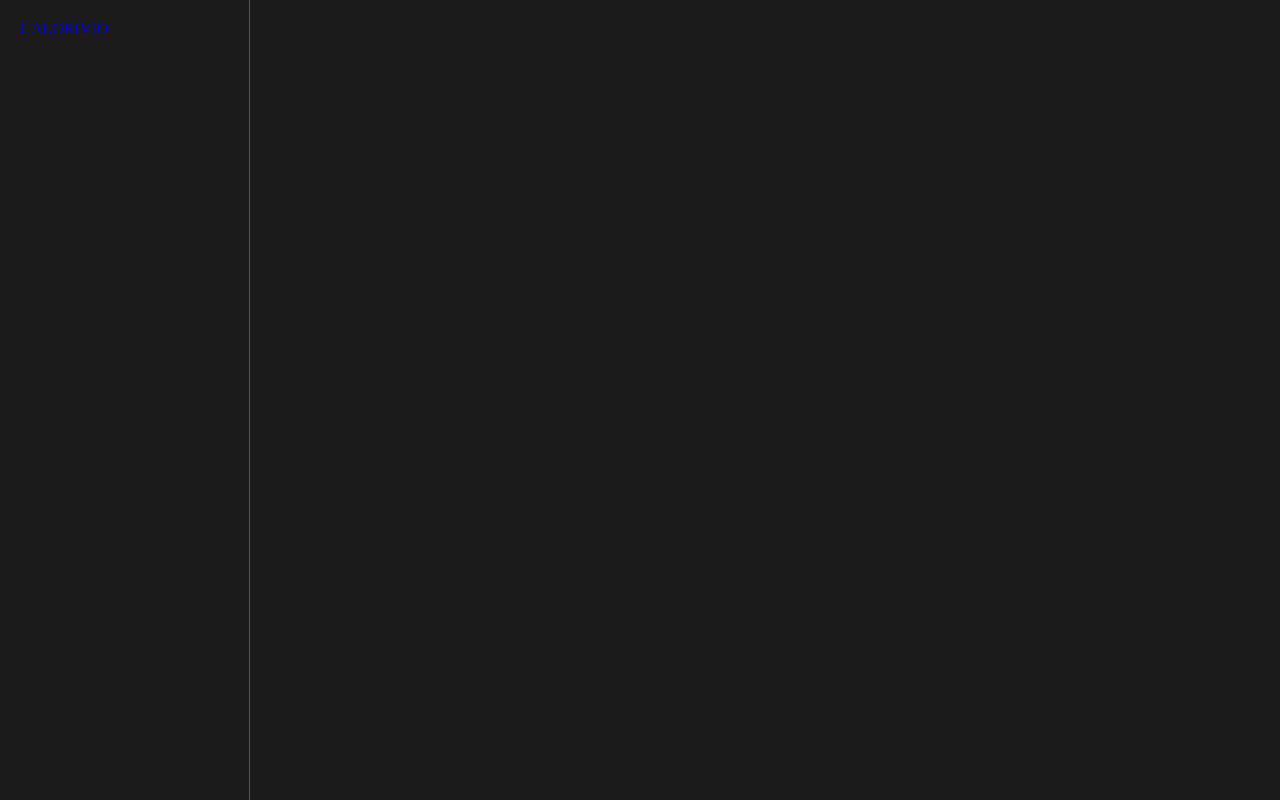
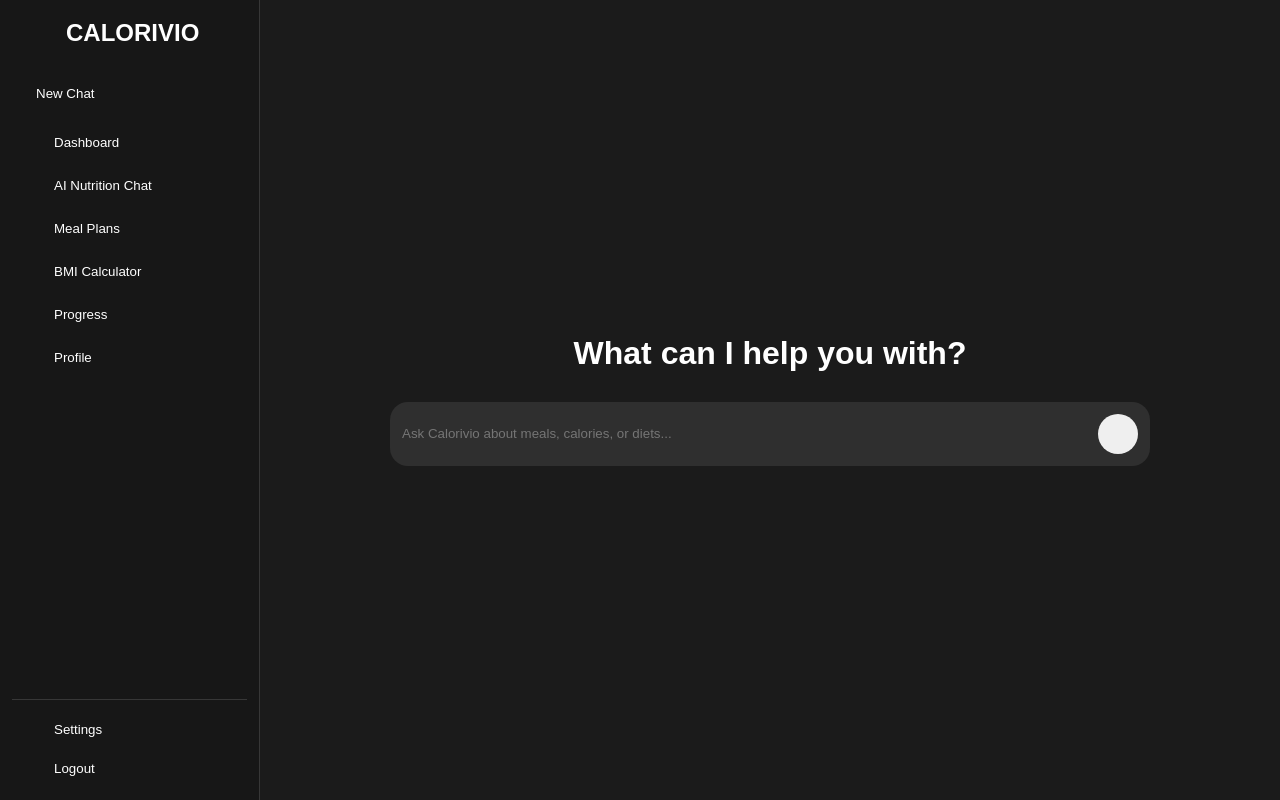
Before and after one commit to Blessen25/Calorivio-AI, a React (Vite) app in the folder calorivio-ai/: page / in a window 1280 px wide. Built offline with nearby package versions, Linux system fonts and the light colour scheme.

Commit message:
Changed ICONMS

```diff
--- a/calorivio-ai/src/components/home/home.css
+++ b/calorivio-ai/src/components/home/home.css
@@ -1,25 +1,136 @@
-.layout {
-
-    display: flex;
-    height: 100vh;
+.app_layout {
+  display: flex;
+  min-height: 100vh;
+  background: rgb(27, 27, 27);
 }
 
 .sidebar {
-
-    width: 250px;
-    background-color: rgb(27, 27, 27);
-    border-right: 1px solid rgb(85, 85, 85);
-    transition: width 0.3s ease;
-    padding: 20px;
+  width: 260px;
+  background: rgb(23, 23, 23);
+  border-right: 1px solid rgb(55, 55, 55);
+  transition: all 0.3s ease;
+  display: flex;
+  flex-direction: column;
+  padding: 12px;
 }
 
 .sidebar.collapsed {
+  width: 70px;
+}
 
-    width: 60px;
+.sidebar_top {
+  display: flex;
+  align-items: center;
+  gap: 12px;
+  margin-bottom: 20px;
+}
+
+.logo {
+  color: white;
+}
+
+.icon_btn {
+  background: transparent;
+  border: none;
+  color: white;
+  width: 42px;
+  height: 42px;
+  border-radius: 10px;
+  cursor: pointer;
+}
+
+.icon_btn:hover {
+  background: rgb(47, 47, 47);
+}
+
+.new_chat_btn {
+  display: flex;
+  align-items: center;
+  gap: 12px;
+  border: none;
+  background: transparent;
+  color: white;
+  padding: 12px;
+  border-radius: 10px;
+  cursor: pointer;
+}
+
+.new_chat_btn:hover {
+  background: rgb(47, 47, 47);
+}
+
+.nav_links {
+  display: flex;
+  flex-direction: column;
+  gap: 4px;
+  margin-top: 10px;
+}
+
+.nav_item {
+  display: flex;
+  align-items: center;
+  gap: 12px;
+  padding: 12px;
+  border: none;
+  background: transparent;
+  color: white;
+  border-radius: 10px;
+  cursor: pointer;
+}
+
+.nav_item:hover {
+  background: rgb(47, 47, 47);
+}
+
+.nav_item i {
+  min-width: 18px;
+}
+
+.sidebar_bottom {
+  margin-top: auto;
+  border-top: 1px solid rgb(55, 55, 55);
+  padding-top: 10px;
 }
 
 .main_dashboard {
+  flex: 1;
+  display: flex;
+  justify-content: center;
+  align-items: center;
+}
 
-    flex: 1;
-    background-color: rgb(27, 27, 27);
+.chat_container {
+  width: 100%;
+  max-width: 800px;
+  padding: 20px;
 }
+
+.chat_container h1 {
+  color: white;
+  text-align: center;
+  margin-bottom: 30px;
+}
+
+.chat_box {
+  display: flex;
+  align-items: center;
+  background: rgb(47, 47, 47);
+  border-radius: 18px;
+  padding: 12px;
+}
+
+.chat_box input {
+  flex: 1;
+  background: transparent;
+  border: none;
+  outline: none;
+  color: white;
+}
+
+.chat_box button {
+  width: 40px;
+  height: 40px;
+  border-radius: 50%;
+  border: none;
+  cursor: pointer;
+}
--- a/calorivio-ai/src/components/home/home.tsx
+++ b/calorivio-ai/src/components/home/home.tsx
@@ -1,28 +1,106 @@
-import { useState } from 'react';
-import './home.css';
+import { useState } from "react";
+import "./home.css";
 
 const Home_Comp = () => {
+  const [collapsed, setCollapsed] = useState(false);
+  const [showText, setShowText] = useState(true);
 
-    const [collapsed, setCollapsed] = useState(false);
-    const toggleSidebar = () => {
+  const toggleSidebar = () => {
+    if (!collapsed) {
+      setShowText(false);
+      setCollapsed(true);
+    } else {
+      setCollapsed(false);
 
-        setCollapsed(!collapsed);
+      setTimeout(() => {
+        setShowText(true);
+      }, 200);
     }
-    return(
+  };
 
-        <>
+  const menuItems = [
+    {
+      label: "Dashboard",
+      icon: "fa-table-columns",
+    },
+    {
+      label: "AI Nutrition Chat",
+      icon: "fa-comment-dots",
+    },
+    {
+      label: "Meal Plans",
+      icon: "fa-utensils",
+    },
+    {
+      label: "BMI Calculator",
+      icon: "fa-calculator",
+    },
+    {
+      label: "Progress",
+      icon: "fa-chart-line",
+    },
+    {
+      label: "Profile",
+      icon: "fa-user",
+    },
+  ];
 
-            <div className="layout">
-                <div className={`sidebar ${collapsed ? 'collapsed' : ''}`}>
-                    <a href="#" className="logo">CALORIVIO</a>
-                </div>
-                <div className="main_dashboard">
+  return (
+    <div className="app_layout">
+      <aside className={`sidebar ${collapsed ? "collapsed" : ""}`}>
+        <div className="sidebar_top">
+          <button className="icon_btn" onClick={toggleSidebar}>
+            <i className="fa-solid fa-bars"></i>
+          </button>
 
-                </div>
-            </div>
-        </>
-    )
+          {showText && <h2 className="logo">CALORIVIO</h2>}
+        </div>
 
-}
+        <button className="new_chat_btn">
+          <i className="fa-solid fa-plus"></i>
+          {showText && <span>New Chat</span>}
+        </button>
+
+        <nav className="nav_links">
+          {menuItems.map((item) => (
+            <button className="nav_item" key={item.label}>
+              <i className={`fa-solid ${item.icon}`}></i>
+              {showText && <span>{item.label}</span>}
+            </button>
+          ))}
+        </nav>
+
+        <div className="sidebar_bottom">
+          <button className="nav_item">
+            <i className="fa-solid fa-gear"></i>
+            {showText && <span>Settings</span>}
+          </button>
+
+          <button className="nav_item">
+            <i className="fa-solid fa-right-from-bracket"></i>
+            {showText && <span>Logout</span>}
+          </button>
+        </div>
+      </aside>
+
+      <main className="main_dashboard">
+        <div className="chat_container">
+          <h1>What can I help you with?</h1>
+
+          <div className="chat_box">
+            <input
+              type="text"
+              placeholder="Ask Calorivio about meals, calories, or diets..."
+            />
+
+            <button>
+              <i className="fa-solid fa-arrow-up"></i>
+            </button>
+          </div>
+        </div>
+      </main>
+    </div>
+  );
+};
 
 export default Home_Comp;
--- a/calorivio-ai/src/index.css
+++ b/calorivio-ai/src/index.css
@@ -4,3 +4,9 @@
     padding: 0;
     box-sizing: border-box;
 }
+
+body {
+  background-color: var(--bg-main);
+  color: var(--text-main);
+  font-family: Arial, Helvetica, sans-serif;
+}
```
